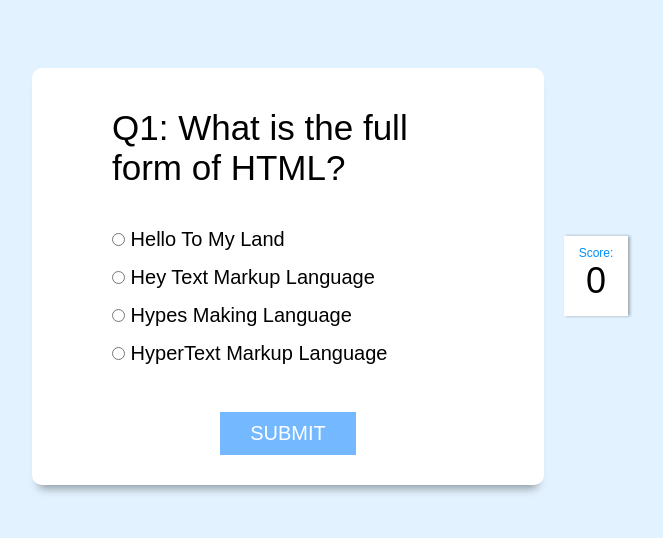
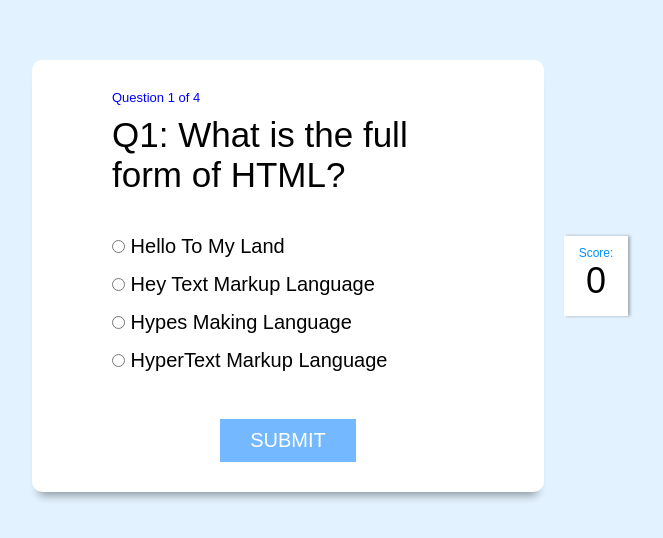
Before and after one commit to salil-cmd/QuizApp, a plain HTML site: page index.html in a window 1280 px wide. Shown: the part 124-662 px from the top of the page, without its empty margins (310-973 px from the left). Drawn offline with Linux system fonts and the light colour scheme; a web font is replaced by a local one.

Commit message:
Added status Div above the question

```diff
--- a/index.css
+++ b/index.css
@@ -118,6 +118,10 @@ label {
     visibility: hidden;
 }
 
+#status-div{
+    font-size: 1.3rem;
+    color: blue;
+}
 
 @media(max-width: 1260px) and (min-width: 990px) {
     html {
--- a/index.html
+++ b/index.html
@@ -12,6 +12,8 @@
 <body>
     <div class="main-div">
         <div class="inner-div">
+            <div id="status-div">
+            </div>
             <div class="content-div">
                 <h2 class="question">Questions comes here</h2>
                 <ul>
--- a/index.js
+++ b/index.js
@@ -47,6 +47,7 @@ const showScore = document.querySelector('#showScore')
 const contentDiv = document.querySelector(".content-div")
 const scoreCountDiv = document.querySelector("#score-div")
 const scoreCount = document.querySelector("#score-count")
+const statusDiv = document.querySelector('#status-div')
 
 let questionCount = 0;
 
@@ -93,6 +94,8 @@ const showAlert = () => {
     alertDiv.style.visibility = "visible"
 }
 
+statusDiv.innerHTML = `Question ${questionCount + 1} of ${quizDB.length}`
+
 let score = 0;
 submit.addEventListener('click', () => {
     const checkedAnswer = markedOption();
@@ -102,6 +105,7 @@ submit.addEventListener('click', () => {
         showAlert();
     }
     else {
+        statusDiv.innerHTML = `Question ${questionCount + 2} of ${quizDB.length}`
         alertDiv.style.visibility =  'hidden'
         attempted = false
         if (checkedAnswer == quizDB[questionCount].ans) {
@@ -136,7 +140,7 @@ submit.addEventListener('click', () => {
             submit.style.display = "none"
             contentDiv.style.display = "none"
             scoreCountDiv.style.display = 'none'
-
+            statusDiv.style.display = "none"
         }
     }
 });
```
